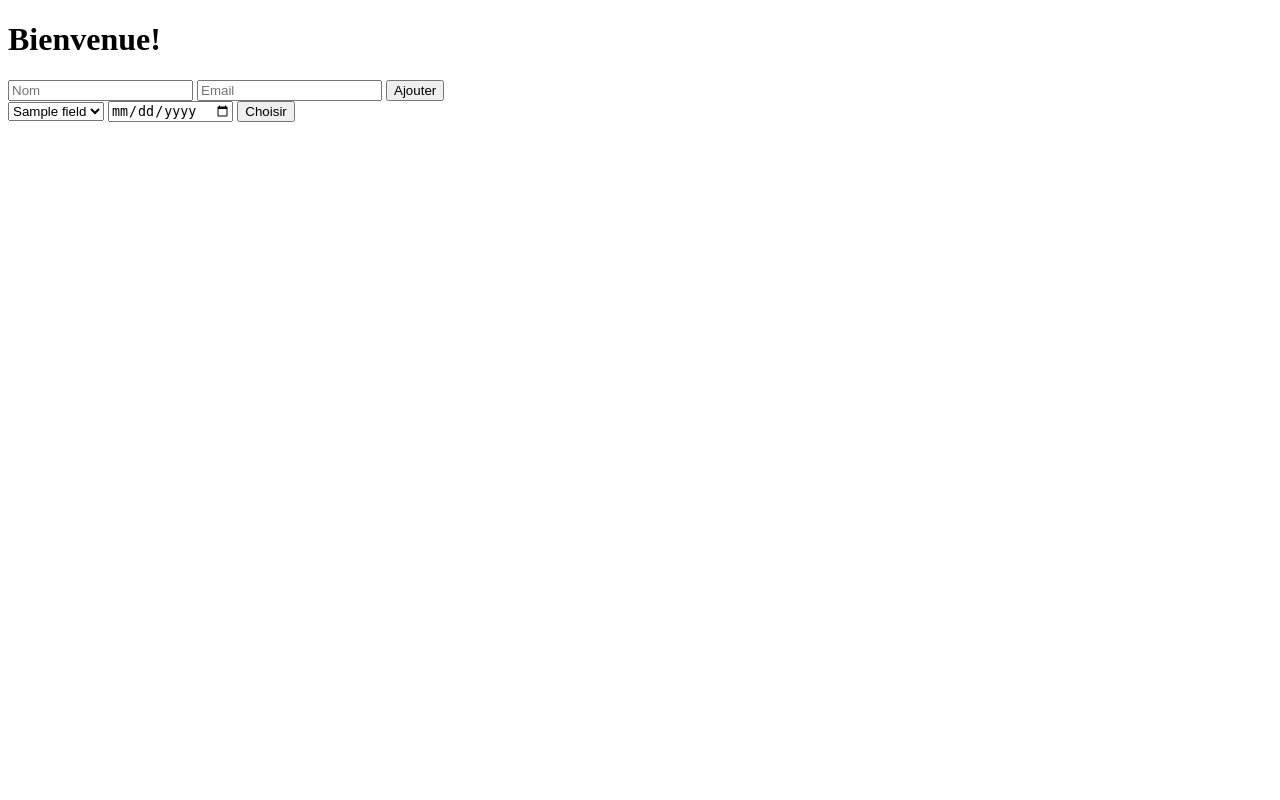
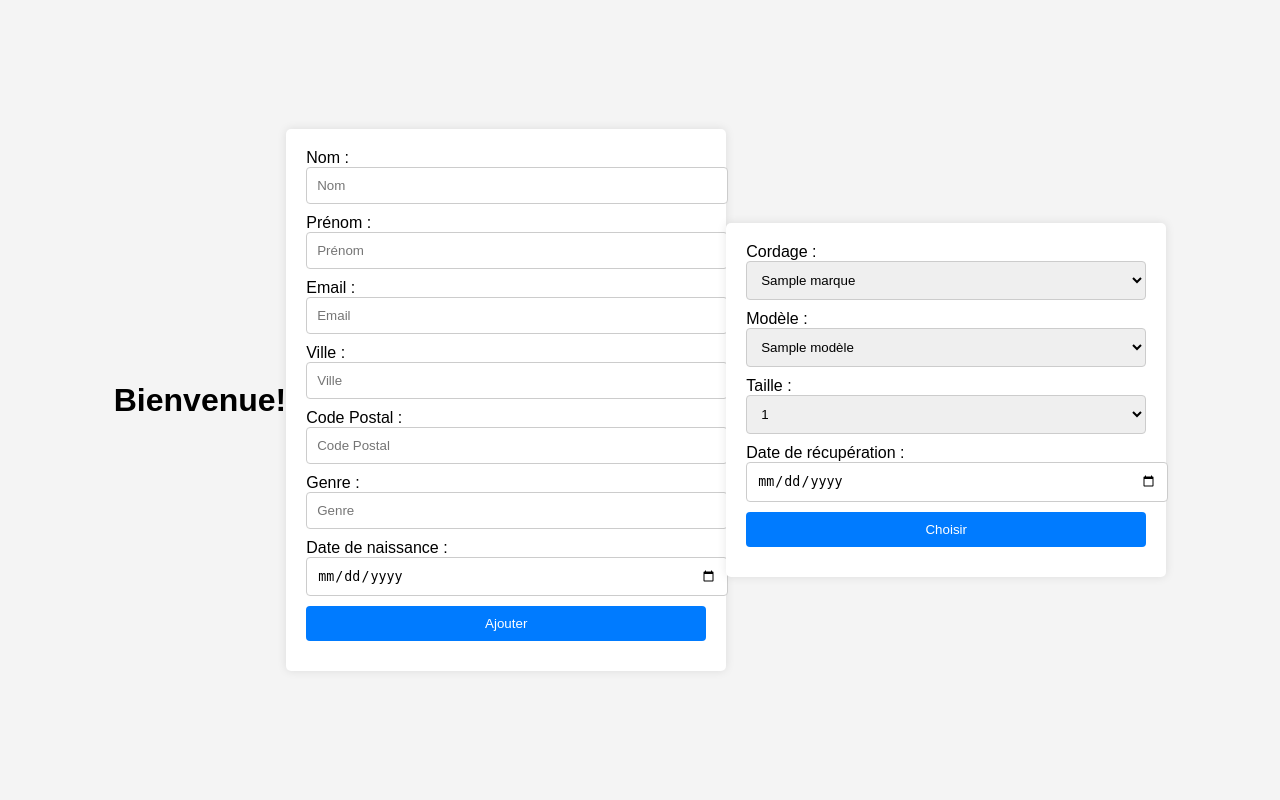
Before and after one commit to Dbataillard/test_dev, a Flask app: template templates/index.html in a window 1280 px wide. Run offline with Flask 3, Linux system fonts and the light colour scheme; the template is opened without the code that fills it: most values are stand-ins (such as "Sample title", 1, 10 or a date in 2020).

Commit message:
2nd commit

```diff
--- a/index.py
+++ b/index.py
@@ -4,13 +4,13 @@ from airtable import Airtable
 app = Flask(__name__)
 
 # Configuration Airtable
-API_KEY = 'patdFafREOKHC0KpG.9d1e1a38bdbe06fef04c641e040004da55bcba770bb7849051c87c2a666c01cb'
-BASE_ID = 'appIUsjqTXp0S6dEk'
+API_KEY = 'pat28jA9jpapynge9.d82b2274baf802746434350cb6b73d4fd2d29caaeeccd2ab68be5cb3f43405b6'
+BASE_ID = 'appVGsF9U4djrIPsz'
 CLIENT_TABLE = 'Leads'
 CORDAGE_TABLE = 'Products'
 
-airtable_clients = Airtable(BASE_ID, CLIENT_TABLE, api_key=API_KEY)
-airtable_cordages = Airtable(BASE_ID, CORDAGE_TABLE, api_key=API_KEY)
+airtable_clients = Airtable(BASE_ID,CLIENT_TABLE, API_KEY)
+airtable_cordages = Airtable(BASE_ID,CORDAGE_TABLE, API_KEY)
 
 @app.route('/')
 def index():
@@ -21,14 +21,19 @@ def index():
 def add_client():
     data = {
         'Nom': request.form['nom'],
-        'Email': request.form['email']
+        'Prénom' : request.form['prenom'],
+        'Email': request.form['email'],
+        'Ville': request.form['ville'],
+        'Code postal': request.form['codepostal'],
+        'Genre': request.form['genre'],
+        'Date de naissance': request.form['datedenaissance']
     }
     airtable_clients.insert(data)
     return redirect(url_for('index'))
 
 @app.route('/choose_cordage', methods=['POST'])
 def choose_cordage():
-    cordage_id = request.form['cordage_id']
+    cordage_id = request.form['Marque']
     date_recuperation = request.form['date_recuperation']
     # Ajoutez le code pour enregistrer le choix du client dans Airtable
     return redirect(url_for('index'))
--- a/templates/index.html
+++ b/templates/index.html
@@ -1,22 +1,63 @@
 <!DOCTYPE html>
 <html>
 <head>
+    <link rel="stylesheet" href="/styles.css">
     <title>Tennis Cordage</title>
 </head>
 <body>
     <h1>Bienvenue!</h1>
     <form action="/add_client" method="post">
-        <input type="text" name="nom" placeholder="Nom">
-        <input type="email" name="email" placeholder="Email">
+        <label for="nom">Nom :</label>
+        <input type="text" id="nom" name="nom" placeholder="Nom" required>
+
+        <label for="prenom">Prénom :</label>
+        <input type="text" id="prenom" name="prenom" placeholder="Prénom" required>
+
+        <label for="email">Email :</label>
+        <input type="email" id="email" name="email" placeholder="Email" required>
+
+        <label for="ville">Ville :</label>
+        <input type="text" id="ville" name="ville" placeholder="Ville" required>
+
+        <label for="codepostal">Code Postal :</label>
+        <input type="text" id="codepostal" name="codepostal" placeholder="Code Postal" required>
+
+        <label for="genre">Genre :</label>
+        <input type="text" name="genre" placeholder="Genre">
+
+        <label for="datedenaissance">Date de naissance :</label>
+        <input type="date" id="datedenaissance" name="datedenaissance" required>
+
         <input type="submit" value="Ajouter">
     </form>
     <form action="/choose_cordage" method="post">
-        <select name="cordage_id">
+        <!-- Choix du cordage -->
+        <label for="cordage_id">Cordage :</label>
+        <select id="cordage_id" name="cordage_id">
             {% for cordage in cordages %}
-                <option value="{{ cordage['id'] }}">{{ cordage['fields']['Nom'] }}</option>
+                <option value="{{ cordage['Marque'] }}">{{ cordage['fields']['Marque'] }}</option>
             {% endfor %}
         </select>
-        <input type="date" name="date_recuperation">
+
+        <!-- Choix du modèle -->
+        <label for="modele_id">Modèle :</label>
+        <select id="modele_id" name="modele_id">
+            {% for cordage in cordages %}
+                <option value="{{ cordage['Modèle'] }}">{{ cordage['fields']['Modèle'] }}</option>
+            {% endfor %}
+        </select>
+
+        <label for="taille_id">Taille :</label>
+        <select id="taille_id" name="taille_id">
+            {% for cordage in cordages %}
+                <option value="{{ cordage['Size'] }}">{{ cordage['fields']['Size'] }}</option>
+            {% endfor %}
+        </select>
+
+        <!-- Date de récupération -->
+        <label for="date_recuperation">Date de récupération :</label>
+        <input type="date" id="date_recuperation" name="date_recuperation">
+
         <input type="submit" value="Choisir">
     </form>
 </body>
--- /dev/null
+++ b/templates/styles.css
@@ -0,0 +1,42 @@
+body, html {
+    margin: 0;
+    padding: 0;
+    height: 100%;
+    font-family: Arial, sans-serif;
+}
+
+body {
+    display: flex;
+    justify-content: center; /* Centrer horizontalement */
+    align-items: center;     /* Centrer verticalement */
+    background-color: #f4f4f4; /* Couleur d'arrière-plan pour un contraste doux */
+}
+
+form {
+    background-color: #ffffff; /* Couleur d'arrière-plan du formulaire */
+    padding: 20px;             /* Espacement à l'intérieur du formulaire */
+    border-radius: 5px;        /* Coins arrondis */
+    box-shadow: 0 0 10px rgba(0, 0, 0, 0.1); /* Ombre douce autour du formulaire */
+    width: 100%;               /* Utiliser toute la largeur disponible */
+    max-width: 400px;          /* Largeur maximale pour le formulaire */
+}
+
+input, select {
+    width: 100%;               /* Utiliser toute la largeur disponible */
+    padding: 10px;             /* Espacement à l'intérieur des champs */
+    margin-bottom: 10px;      /* Espacement entre les champs */
+    border: 1px solid #ccc;   /* Bordure des champs */
+    border-radius: 4px;       /* Coins arrondis pour les champs */
+}
+
+input[type="submit"] {
+    background-color: #007BFF; /* Couleur d'arrière-plan du bouton */
+    color: #ffffff;            /* Couleur du texte du bouton */
+    border: none;              /* Supprimer la bordure du bouton */
+    cursor: pointer;           /* Changer le curseur en main lors du survol du bouton */
+    transition: background-color 0.3s; /* Transition douce lors du survol du bouton */
+}
+
+input[type="submit"]:hover {
+    background-color: #0056b3; /* Couleur d'arrière-plan du bouton lors du survol */
+}
```
